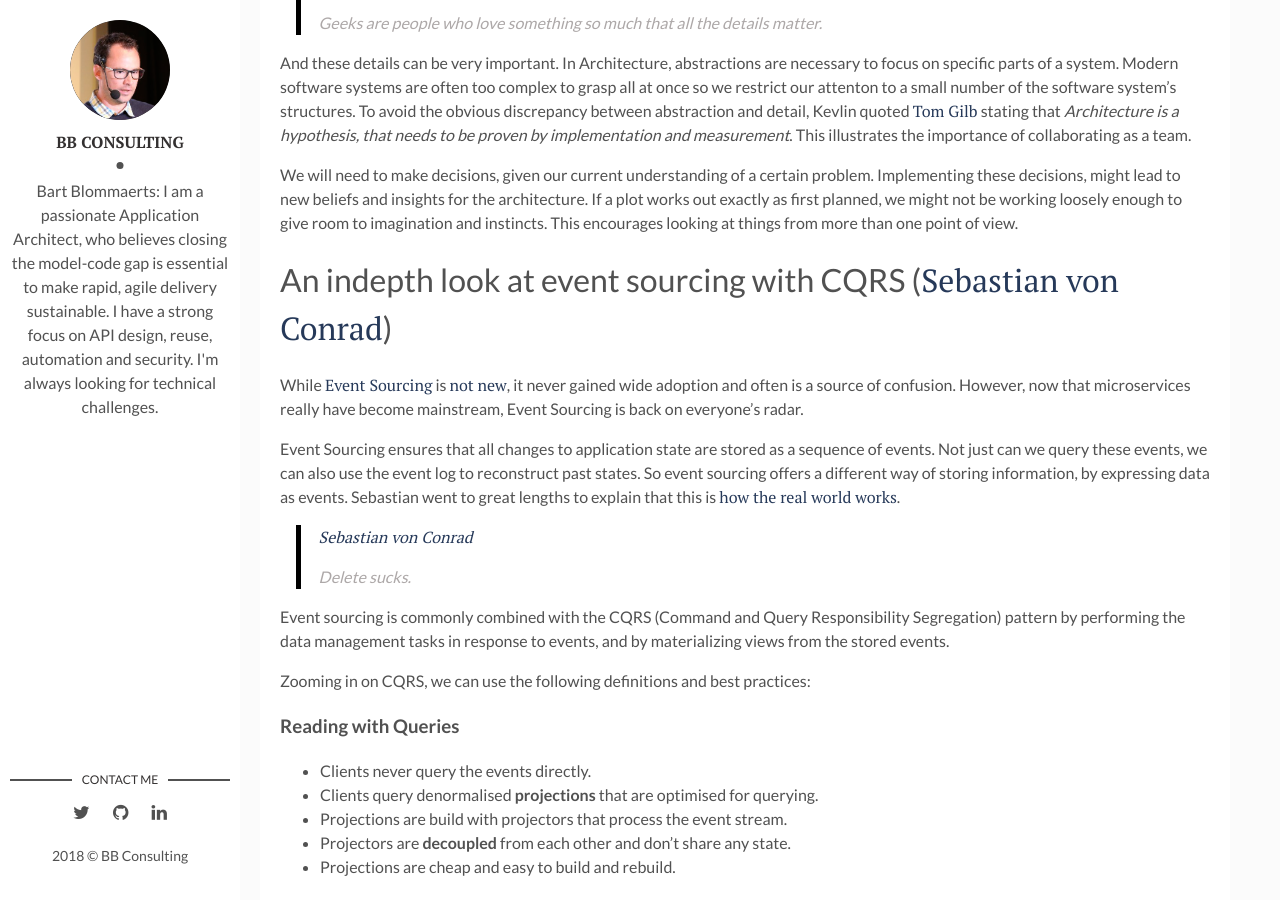
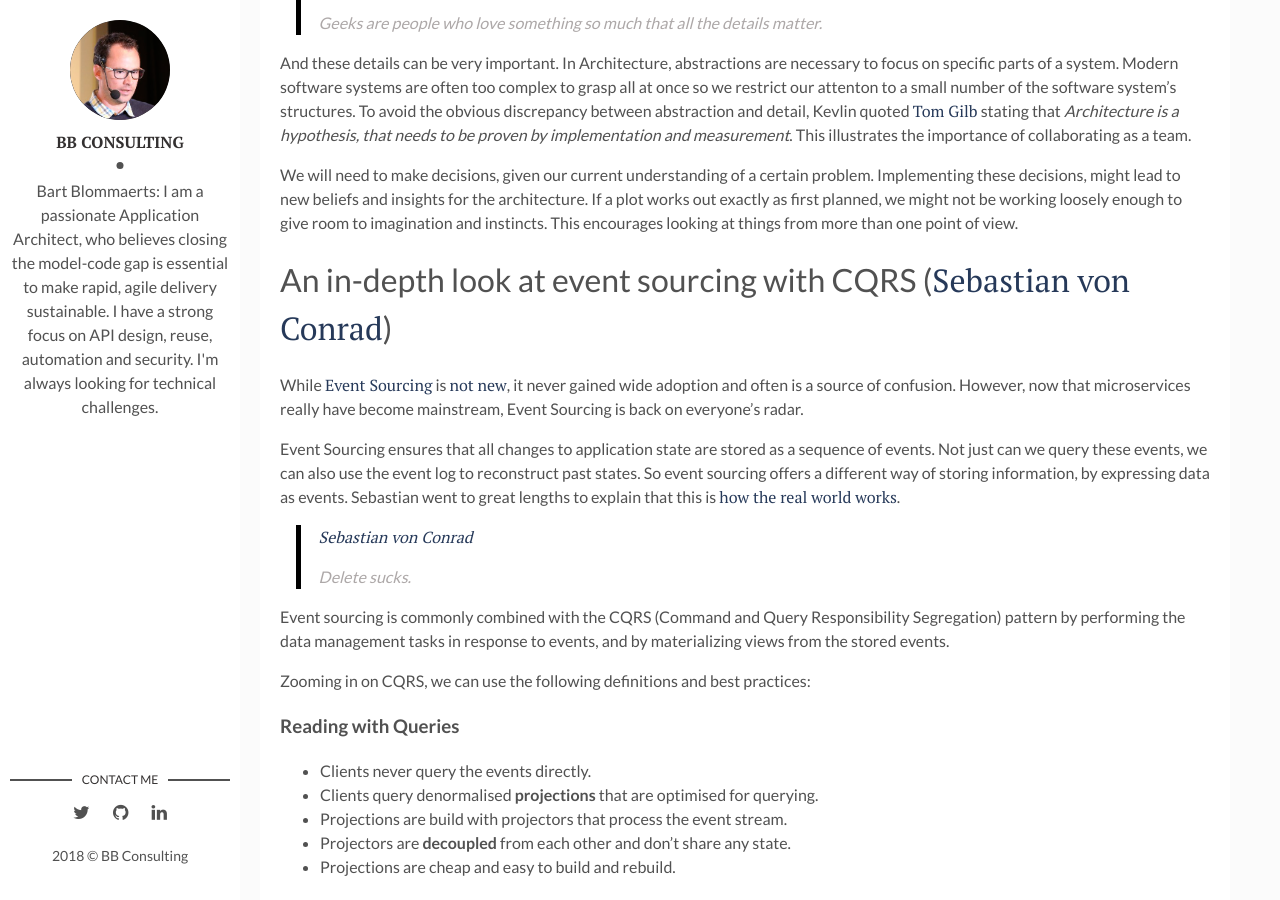
Before and after one commit to bart-blommaerts/bart-blommaerts.github.io, a Jekyll site: the page built from _posts/2017-05-04-saturn.md, in a window 1280 px wide and 900 px high, scrolled down 1351 px. Built offline with Jekyll 4.4.1, drawn with Linux system fonts in a browser that asks for light colours.

Commit message:
fix typo

```diff
--- a/_posts/2017-05-04-saturn.md
+++ b/_posts/2017-05-04-saturn.md
@@ -51,7 +51,7 @@ Implementing these decisions, might lead to new beliefs and insights for the arc
 If a plot works out exactly as first planned, we might not be working loosely enough to give room to imagination and instincts.
 This encourages looking at things from more than one point of view.
 
-# An indepth look at event sourcing with CQRS ([Sebastian von Conrad](https://twitter.com/vonconrad?lang=en))
+# An in-depth look at event sourcing with CQRS ([Sebastian von Conrad](https://twitter.com/vonconrad?lang=en))
 
 While [Event Sourcing](https://martinfowler.com/eaaDev/EventSourcing.html) is [not new](https://ordina-jworks.github.io/domain-driven%20design/2016/02/02/A-Decade-Of-DDD-CQRS-And-Event-Sourcing.html), it never gained wide adoption and often is a source of confusion.
 However, now that microservices really have become mainstream, Event Sourcing is back on everyone's radar.
```
